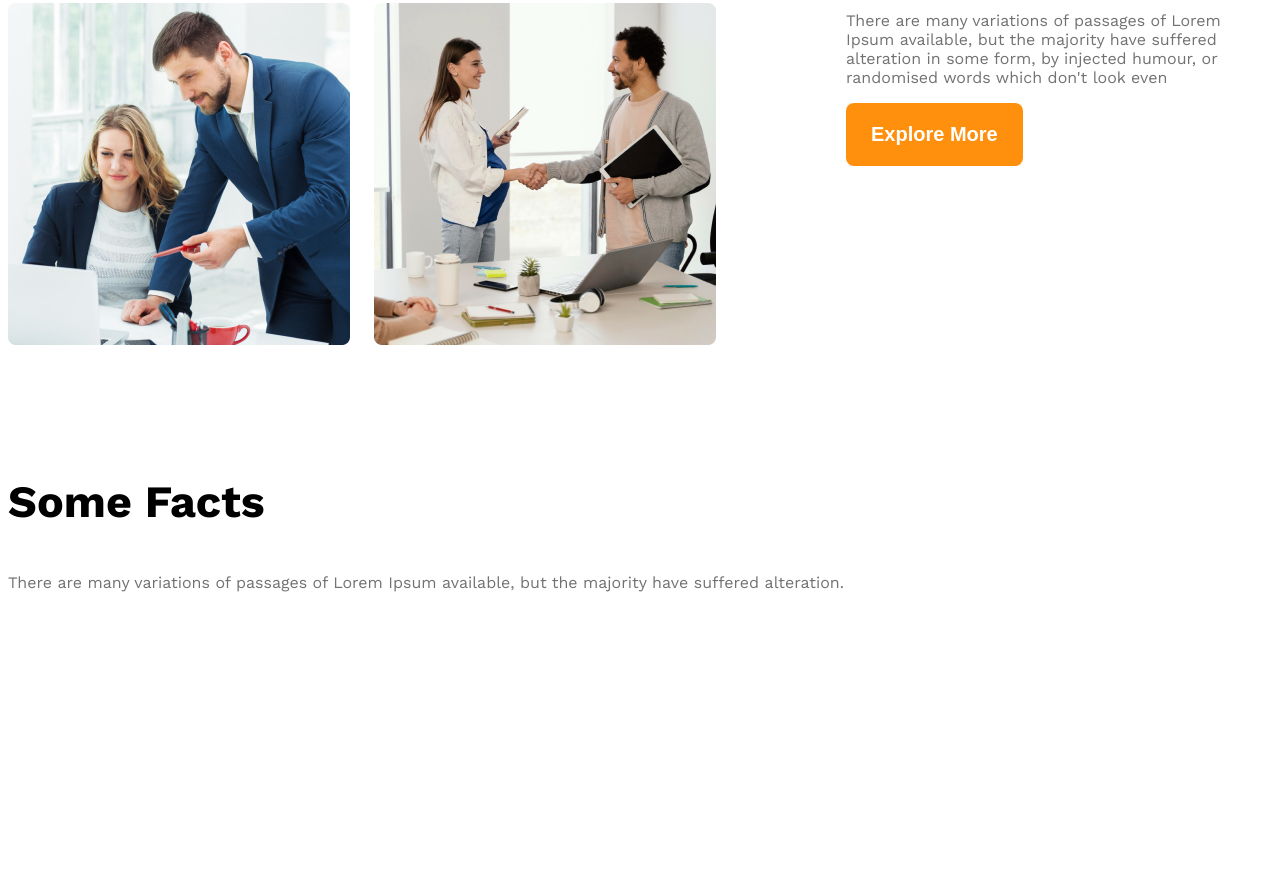
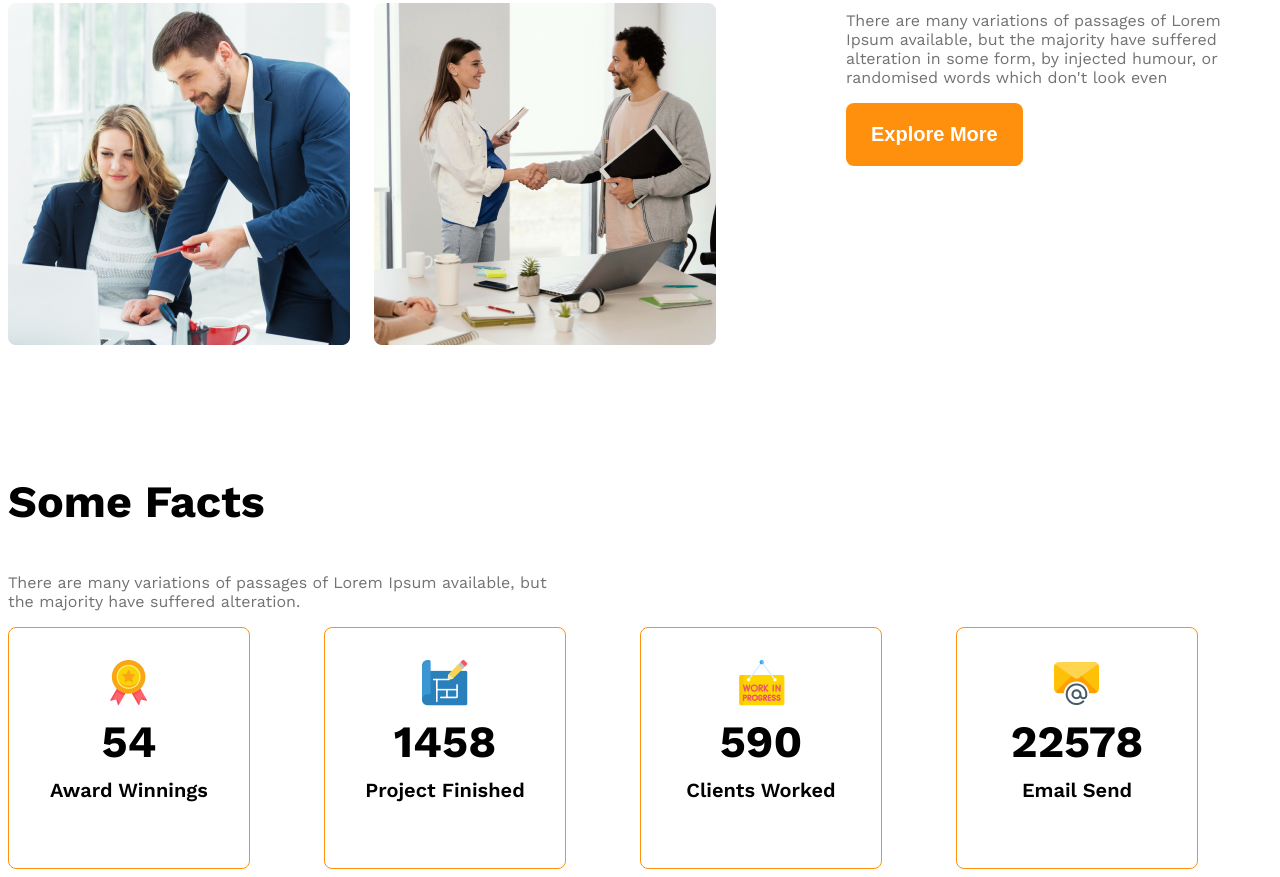
Before and after one commit to tanvirislamakash2002/Milestone-2-Module-10, a plain HTML site: page index.html in a window 1280 px wide. Shown: the part 1677-2554 px from the top of the page. Before the commit the page ends 2285 px from the top, so only its background shows below. Drawn offline with nearby package versions, Linux system fonts and the light colour scheme.

Commit message:
fact section done

```diff
--- a/index.html
+++ b/index.html
@@ -64,7 +64,38 @@
 
         <section>
             <h3 class="section-title">Some Facts</h3>
-            <p class="text-light-gray">There are many variations of passages of Lorem Ipsum available, but the majority have suffered alteration.</p>
+            <p class="text-light-gray fact-description">There are many variations of passages of Lorem Ipsum available, but the majority have suffered alteration.</p>
+
+            <div class="facts-container">
+                <div class="fact-card display-flex">
+                    <div>
+                        <img src="images/icons/ribon.png" alt="randomised" class="fact-icon">
+                        <h4 class="fact-number">54</h4>
+                        <h5 class="fact-name">Award Winnings</h5>
+                    </div>
+                </div>
+                <div class="fact-card display-flex">
+                    <div>
+                        <img src="images/icons/projects.png" alt="" class="fact-icon">
+                    <h4 class="fact-number">1458</h4>
+                    <h5 class="fact-name">Project Finished</h5>
+                    </div>
+                </div>
+                <div class="fact-card display-flex">
+                    <div>
+                        <img src="images/icons/customers.png" alt="" class="fact-icon">
+                    <h4 class="fact-number">590</h4>
+                    <h5 class="fact-name">Clients Worked</h5>
+                    </div>
+                </div>
+                <div class="fact-card display-flex">
+                    <div>
+                        <img src="images/icons/email.png" alt="" class="fact-icon">
+                    <h4 class="fact-number">22578</h4>
+                    <h5 class="fact-name">Email Send</h5>
+                    </div>
+                </div>
+            </div>
         </section>
 
 
--- a/style/style.css
+++ b/style/style.css
@@ -123,6 +123,40 @@ main>section{
 #quick-list{
   font-weight: 500;
 }
+
+
+/* some facts related styles  */
+
+.facts-container{
+  display: grid;
+  grid-template-columns: repeat(4, 1fr);
+}
+
+.fact-card{
+  border: 1px solid #FF900E;
+  height: 240px;
+  width: 240px;
+  border-radius: 8px;
+  text-align: center;
+  align-items: center;
+  justify-content: center;
+}
+
+.fact-number{
+  font-size: 2.8rem;
+  margin: 5px 0px 10px 0px;
+}
+
+.fact-name{
+  font-size: 1.25rem;
+  font-weight: 600;
+  margin-top: 10px;
+}
+
+.fact-description{
+  max-width: 540px;
+}
+
 /* responsive media query  */
 
 @media screen and (max-width:576px){
```
